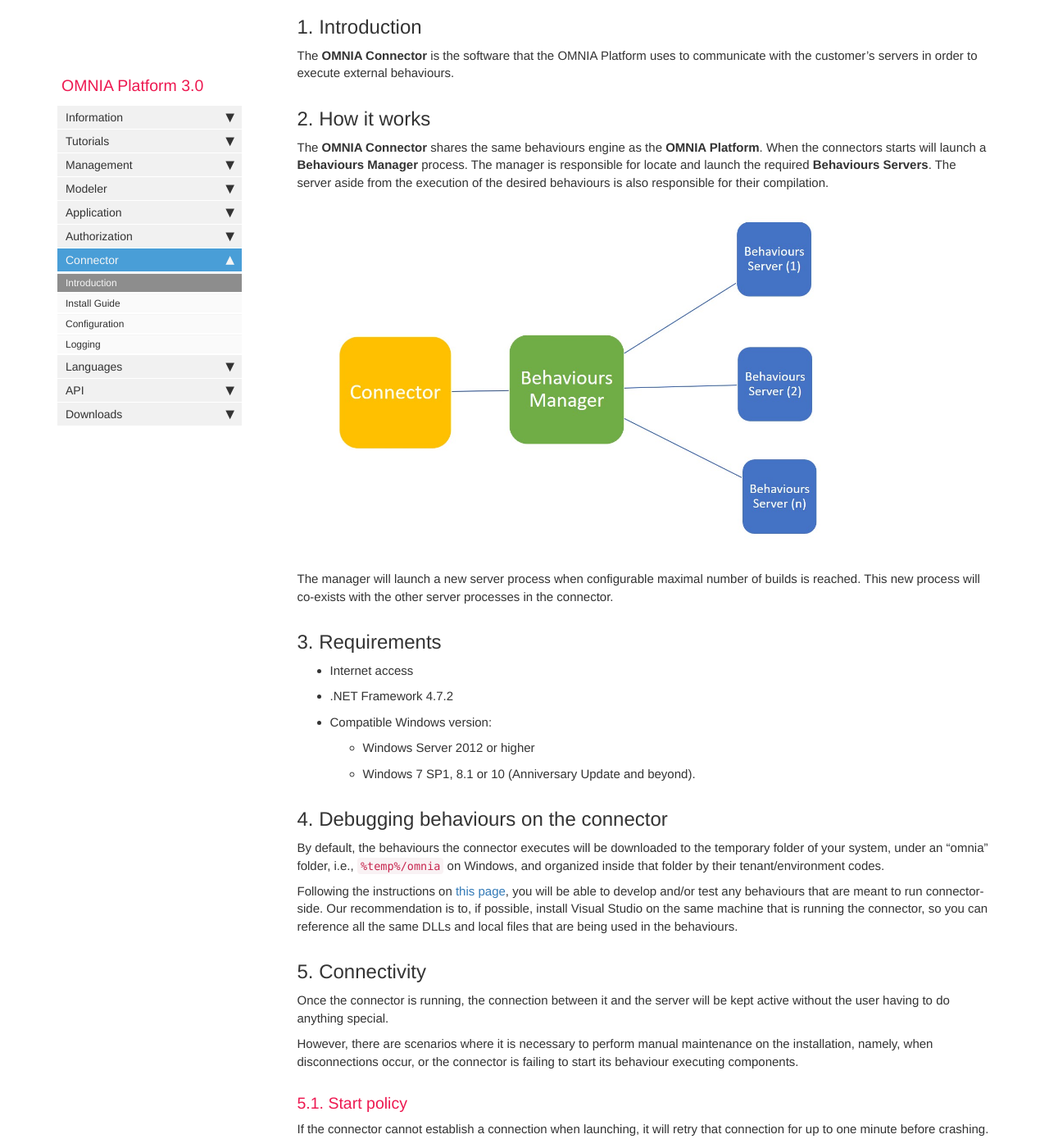
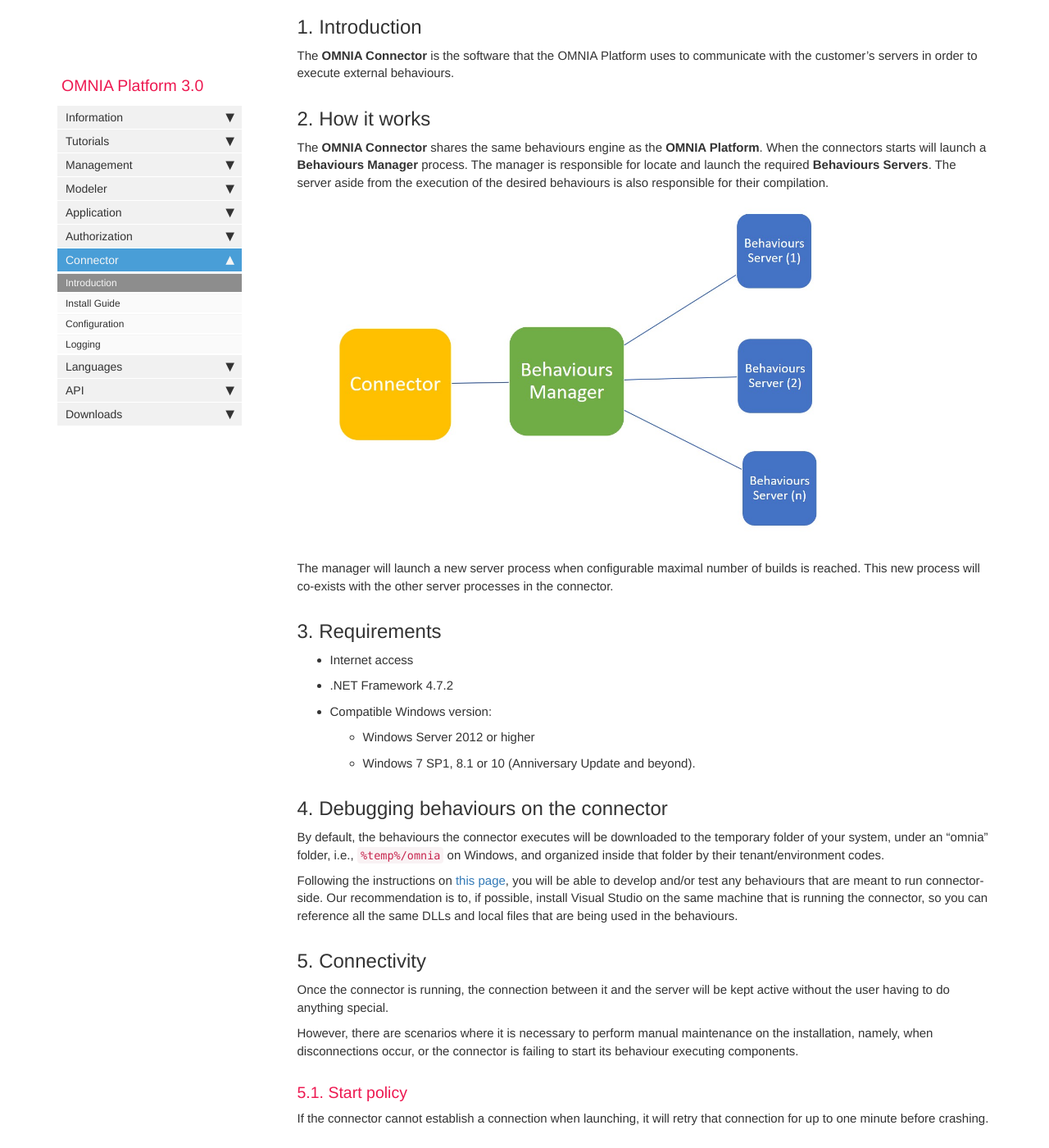
Before and after one commit to daniel8lopes/omnia3, a Jekyll site: the page built from docs/pages/omnia3/Connector/omnia3_connector_introduction.md, in a window 1280 px wide and 1400 px high, scrolled down 436 px. Shown: the whole window at 82% size. Built offline with Jekyll 4.4.1, drawn with Linux system fonts in a browser that asks for light colours; nearby versions of some CDN libraries; comment, search, counter and statistics services are not loaded.

Commit message:
Changed CSS

```diff
--- a/docs/css/customstyles.css
+++ b/docs/css/customstyles.css
@@ -1199,7 +1199,7 @@ h4.panel-title {
     }
 }
 
-.post-context img..image-center {
+.post-content img.image-center {
 	display: block;
 	max-width: auto;
 }
```
